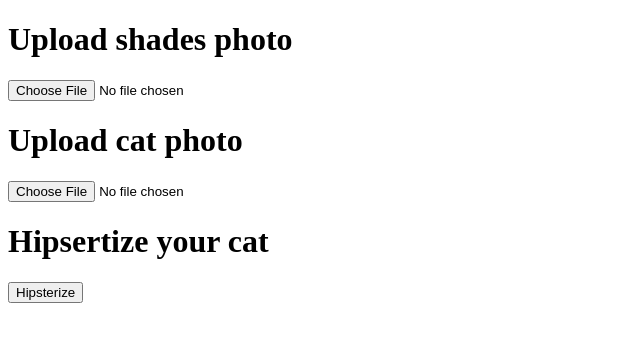
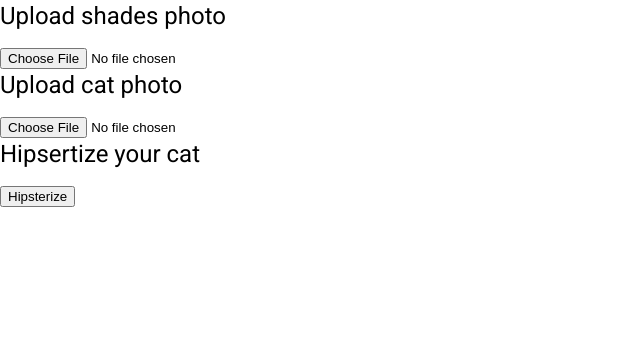
Before and after one commit to glup-ai/hipsterize-cat-frontend, an Angular app: page / in a window 1280 px wide. Shown: the top 342 px of the page, without its empty margins (0-640 px from the left). Built offline with nearby package versions, Linux system fonts and the light colour scheme.

Commit message:
Install angular material

```diff
--- a/angular.json
+++ b/angular.json
@@ -31,6 +31,7 @@
               "src/assets"
             ],
             "styles": [
+              "./node_modules/@angular/material/prebuilt-themes/indigo-pink.css",
               "src/styles.scss"
             ],
             "scripts": []
@@ -99,6 +100,7 @@
               "src/assets"
             ],
             "styles": [
+              "./node_modules/@angular/material/prebuilt-themes/indigo-pink.css",
               "src/styles.scss"
             ],
             "scripts": []
--- a/package.json
+++ b/package.json
@@ -11,10 +11,12 @@
   "private": true,
   "dependencies": {
     "@angular/animations": "~12.1.1",
+    "@angular/cdk": "^12.1.3",
     "@angular/common": "~12.1.1",
     "@angular/compiler": "~12.1.1",
     "@angular/core": "~12.1.1",
     "@angular/forms": "~12.1.1",
+    "@angular/material": "^12.1.3",
     "@angular/platform-browser": "~12.1.1",
     "@angular/platform-browser-dynamic": "~12.1.1",
     "@angular/router": "~12.1.1",
--- a/src/app/app.module.ts
+++ b/src/app/app.module.ts
@@ -1,9 +1,11 @@
 import { NgModule } from '@angular/core';
 import { BrowserModule } from '@angular/platform-browser';
+import { BrowserAnimationsModule } from '@angular/platform-browser/animations';
 
 import { AppRoutingModule } from './app-routing.module';
 import { AppComponent } from './app.component';
 import { HttpClientModule } from '@angular/common/http';
+
 
 @NgModule({
   declarations: [
@@ -11,6 +13,7 @@
   ],
   imports: [
     BrowserModule,
+    BrowserAnimationsModule,
     AppRoutingModule,
     HttpClientModule,
   ],
--- a/src/app/services/hipsterizecat.service.ts
+++ b/src/app/services/hipsterizecat.service.ts
@@ -14,10 +14,13 @@
   constructor(private http: HttpClient) { }
 
   public post(shadesFile: File, catFile: File): Observable<File> {
-    console.log(typeof shadesFile);
+
     var formData = new FormData();
-    formData.append('shades', shadesFile, shadesFile.name);
-    formData.append('cat', catFile, shadesFile.name);
+    formData.set('shades', shadesFile as File, shadesFile.name);
+    formData.set('cat', catFile as File, shadesFile.name);
+
+    var options = new Headers();
+    options.append('Content-Type', 'multipart/form-data');
 
     console.log('Sending post ...');
 
--- a/src/index.html
+++ b/src/index.html
@@ -6,8 +6,11 @@
   <base href="/">
   <meta name="viewport" content="width=device-width, initial-scale=1">
   <link rel="icon" type="image/x-icon" href="favicon.ico">
+  <link rel="preconnect" href="https://fonts.gstatic.com">
+  <link href="https://fonts.googleapis.com/css2?family=Roboto:wght@300;400;500&display=swap" rel="stylesheet">
+  <link href="https://fonts.googleapis.com/icon?family=Material+Icons" rel="stylesheet">
 </head>
-<body>
+<body class="mat-typography">
   <app-root></app-root>
 </body>
 </html>
--- a/src/styles.scss
+++ b/src/styles.scss
@@ -1 +1,4 @@
 /* You can add global styles to this file, and also import other style files */
+
+html, body { height: 100%; }
+body { margin: 0; font-family: Roboto, "Helvetica Neue", sans-serif; }
```
Also changed, not shown: 1 other file (tests, documents, lock files or other folders).
